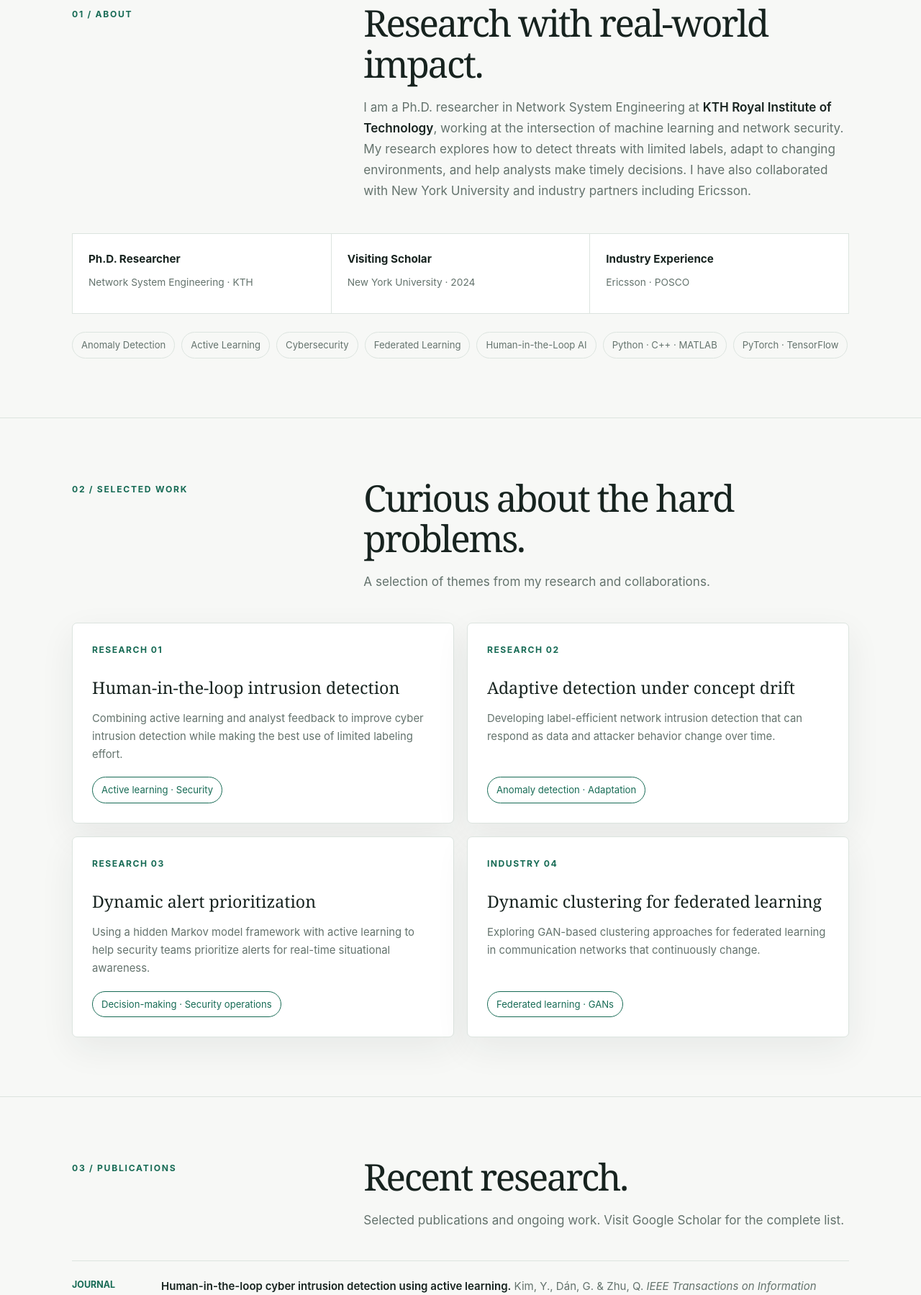
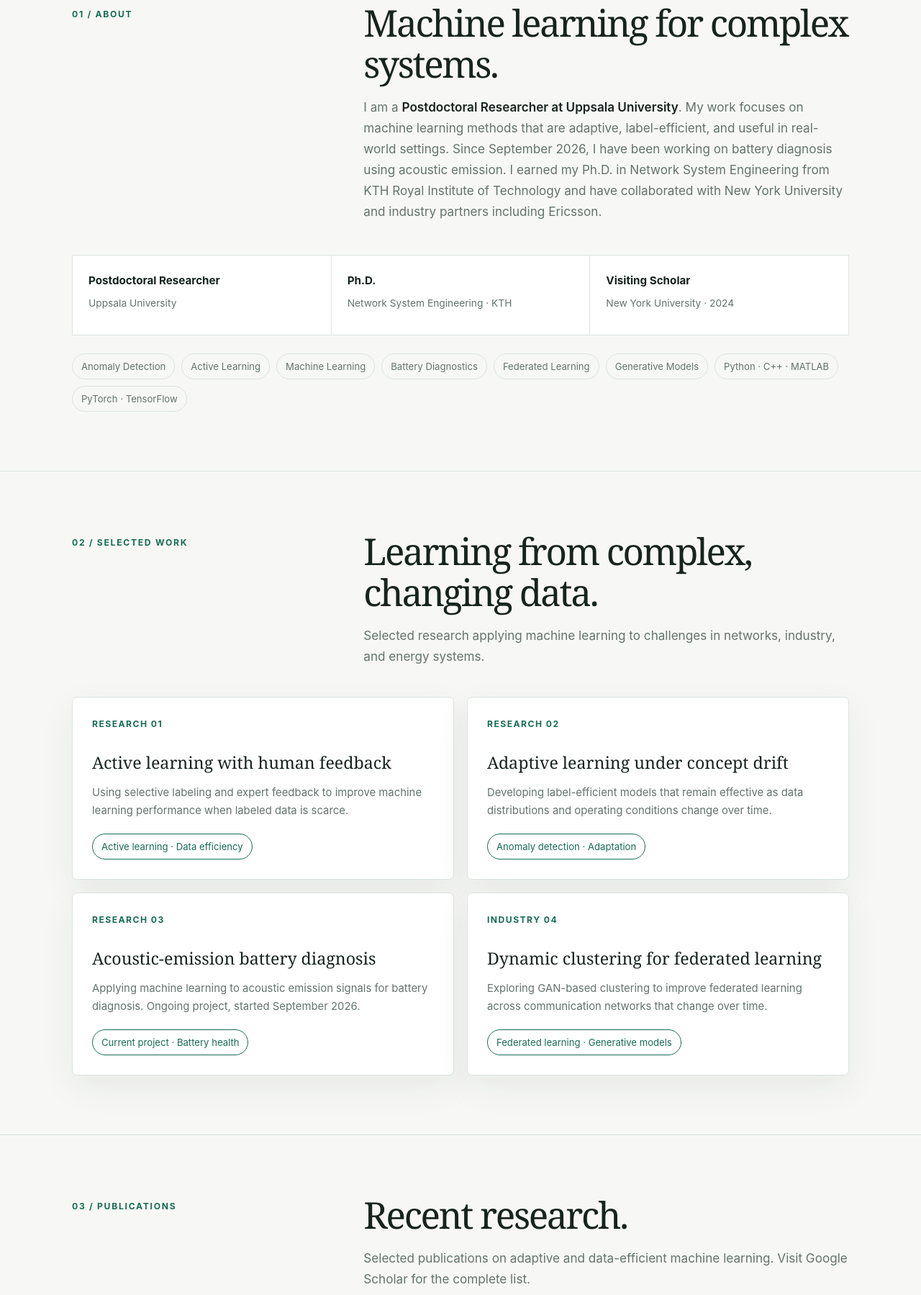
Before and after one commit to ywkim09/ywkim09.github.io, a plain HTML site: page index.html in a window 1280 px wide. Shown: the part 799-2598 px from the top of the page at 72% size. Drawn offline with Linux system fonts and the light colour scheme.

```diff
--- a/index.html
+++ b/index.html
@@ -4,8 +4,8 @@
   <meta charset="utf-8">
   <meta name="viewport" content="width=device-width, initial-scale=1">
   <meta name="color-scheme" content="light dark">
-  <meta name="description" content="Yeongwoo Kim is a researcher working on machine learning, anomaly detection, and cybersecurity.">
-  <title>Yeongwoo Kim — Researcher in AI &amp; Cybersecurity</title>
+  <meta name="description" content="Yeongwoo Kim is a postdoctoral researcher at Uppsala University working on machine learning, battery diagnosis, and data-efficient learning.">
+  <title>Yeongwoo Kim — Machine Learning Researcher</title>
   <style>
     /* Quick edits: update the profile text and links in the sections below.
        Change the color palette here; the theme toggle is saved in this browser. */
@@ -339,9 +339,9 @@
   <main>
     <section class="hero wrap" id="home">
       <div class="hero-copy reveal">
-        <p class="eyebrow">Researcher · AI &amp; Cybersecurity</p>
+        <p class="eyebrow">Postdoctoral Researcher · Machine Learning</p>
         <h1>Yeongwoo<br><span>Kim</span></h1>
-        <p class="hero-lede">I build more adaptive and efficient machine learning systems for cybersecurity — with a focus on anomaly detection, active learning, and human-in-the-loop AI.</p>
+        <p class="hero-lede">I develop adaptive, data-efficient machine learning methods for real-world systems — from anomaly detection and active learning to acoustic-emission-based battery diagnosis.</p>
         <div class="actions">
           <a class="button" href="#work">Explore my research <span aria-hidden="true">↘</span></a>
           <a class="button secondary" href="mailto:yeongwoo.kim@it.uu.se">Get in touch</a>
@@ -354,21 +354,22 @@
         <div class="section-heading">
           <p class="section-kicker">01 / About</p>
           <div>
-            <h2>Research with real-world impact.</h2>
-            <p class="about-copy" style="margin-top: 18px">I am a Ph.D. researcher in Network System Engineering at <strong>KTH Royal Institute of Technology</strong>, working at the intersection of machine learning and network security. My research explores how to detect threats with limited labels, adapt to changing environments, and help analysts make timely decisions. I have also collaborated with New York University and industry partners including Ericsson.</p>
+            <h2>Machine learning for complex systems.</h2>
+            <p class="about-copy" style="margin-top: 18px">I am a <strong>Postdoctoral Researcher at Uppsala University</strong>. My work focuses on machine learning methods that are adaptive, label-efficient, and useful in real-world settings. Since September 2026, I have been working on battery diagnosis using acoustic emission. I earned my Ph.D. in Network System Engineering from KTH Royal Institute of Technology and have collaborated with New York University and industry partners including Ericsson.</p>
           </div>
         </div>
         <div class="facts">
-          <div class="fact"><strong>Ph.D. Researcher</strong><span>Network System Engineering · KTH</span></div>
+          <div class="fact"><strong>Postdoctoral Researcher</strong><span>Uppsala University</span></div>
+          <div class="fact"><strong>Ph.D.</strong><span>Network System Engineering · KTH</span></div>
           <div class="fact"><strong>Visiting Scholar</strong><span>New York University · 2024</span></div>
-          <div class="fact"><strong>Industry Experience</strong><span>Ericsson · POSCO</span></div>
         </div>
         <div class="skills" aria-label="Areas of expertise">
           <span class="tag">Anomaly Detection</span>
           <span class="tag">Active Learning</span>
-          <span class="tag">Cybersecurity</span>
+          <span class="tag">Machine Learning</span>
+          <span class="tag">Battery Diagnostics</span>
           <span class="tag">Federated Learning</span>
-          <span class="tag">Human-in-the-Loop AI</span>
+          <span class="tag">Generative Models</span>
           <span class="tag">Python · C++ · MATLAB</span>
           <span class="tag">PyTorch · TensorFlow</span>
         </div>
@@ -380,34 +381,34 @@
         <div class="section-heading">
           <p class="section-kicker">02 / Selected work</p>
           <div>
-            <h2>Curious about the hard problems.</h2>
-            <p class="about-copy" style="margin-top: 18px">A selection of themes from my research and collaborations.</p>
+            <h2>Learning from complex, changing data.</h2>
+            <p class="about-copy" style="margin-top: 18px">Selected research applying machine learning to challenges in networks, industry, and energy systems.</p>
           </div>
         </div>
         <div class="project-grid">
           <article class="project">
             <span class="project-number">RESEARCH 01</span>
-            <h3>Human-in-the-loop intrusion detection</h3>
-            <p>Combining active learning and analyst feedback to improve cyber intrusion detection while making the best use of limited labeling effort.</p>
-            <span class="tag">Active learning · Security</span>
+            <h3>Active learning with human feedback</h3>
+            <p>Using selective labeling and expert feedback to improve machine learning performance when labeled data is scarce.</p>
+            <span class="tag">Active learning · Data efficiency</span>
           </article>
           <article class="project">
             <span class="project-number">RESEARCH 02</span>
-            <h3>Adaptive detection under concept drift</h3>
-            <p>Developing label-efficient network intrusion detection that can respond as data and attacker behavior change over time.</p>
+            <h3>Adaptive learning under concept drift</h3>
+            <p>Developing label-efficient models that remain effective as data distributions and operating conditions change over time.</p>
             <span class="tag">Anomaly detection · Adaptation</span>
           </article>
           <article class="project">
             <span class="project-number">RESEARCH 03</span>
-            <h3>Dynamic alert prioritization</h3>
-            <p>Using a hidden Markov model framework with active learning to help security teams prioritize alerts for real-time situational awareness.</p>
-            <span class="tag">Decision-making · Security operations</span>
+            <h3>Acoustic-emission battery diagnosis</h3>
+            <p>Applying machine learning to acoustic emission signals for battery diagnosis. Ongoing project, started September 2026.</p>
+            <span class="tag">Current project · Battery health</span>
           </article>
           <article class="project">
             <span class="project-number">INDUSTRY 04</span>
             <h3>Dynamic clustering for federated learning</h3>
-            <p>Exploring GAN-based clustering approaches for federated learning in communication networks that continuously change.</p>
-            <span class="tag">Federated learning · GANs</span>
+            <p>Exploring GAN-based clustering to improve federated learning across communication networks that change over time.</p>
+            <span class="tag">Federated learning · Generative models</span>
           </article>
         </div>
       </div>
@@ -419,7 +420,7 @@
           <p class="section-kicker">03 / Publications</p>
           <div>
             <h2>Recent research.</h2>
-            <p class="about-copy" style="margin-top: 18px">Selected publications and ongoing work. Visit Google Scholar for the complete list.</p>
+            <p class="about-copy" style="margin-top: 18px">Selected publications on adaptive and data-efficient machine learning. Visit Google Scholar for the complete list.</p>
           </div>
         </div>
         <div class="publication">
```
